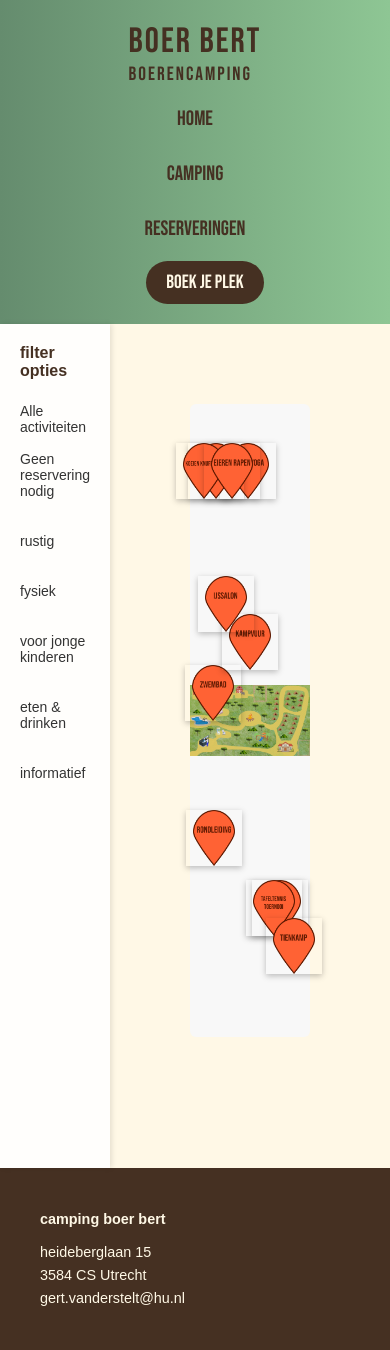
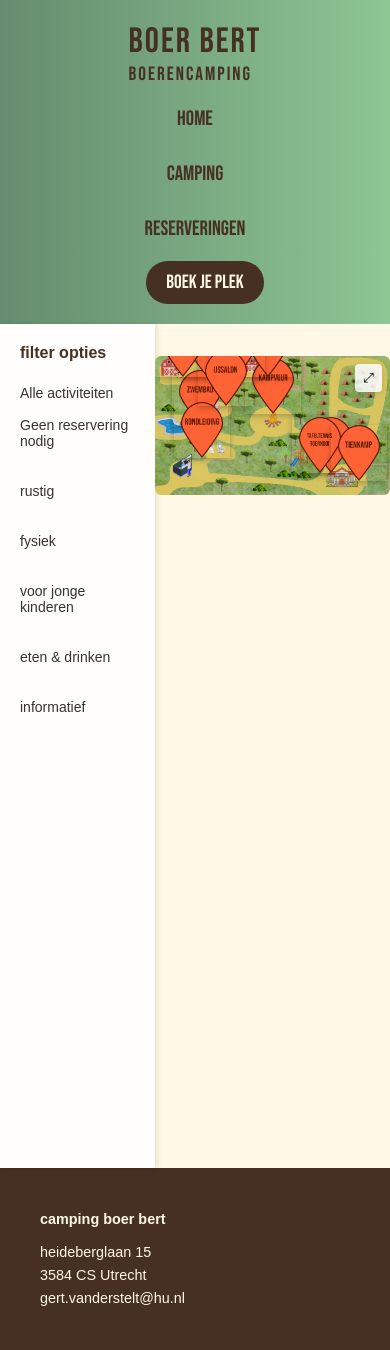
Before and after one commit to timdegroot05/Porthoes, a PHP site: page /activiteitenKaart.php in a window 390 px wide. Run offline with PHP 8.4, Linux system fonts and the light colour scheme; data comes from the database, SQL or seed files in the repository.

Commit message:
responsive homepagina

```diff
--- a/public/activiteitenKaart.php
+++ b/public/activiteitenKaart.php
@@ -64,9 +64,12 @@
     }
     ?>
 
-    <div class="map-wrapper">
-        <div id="map" style="background-image: url('<?= htmlspecialchars($mapImage) ?>');"></div>
-        <div id="pins" aria-hidden="false"></div>
+    <div class="map-wrapper" id="map-wrapper">
+        <div id="map">
+            <img id="map-image" src="<?= htmlspecialchars($mapImage) ?>" alt="Map">
+            <button id="fullscreen-toggle" class="fullscreen-btn" aria-label="Toggle fullscreen">⤢</button>
+            <div id="pins" aria-hidden="false"></div>
+        </div>
     </div>
 
     <noscript>
@@ -83,7 +86,11 @@
         const pins = <?php echo json_encode($pins, JSON_HEX_TAG); ?>;
 
         document.addEventListener('DOMContentLoaded', () => {
+            const mapWrapper = document.getElementById('map-wrapper');
+            const mapEl = document.getElementById('map');
+            const mapImg = document.getElementById('map-image');
             const pinsContainer = document.getElementById('pins');
+            const fsBtn = document.getElementById('fullscreen-toggle');
             const activityById = {};
             activities.forEach(a => activityById[a.id] = a);
 
@@ -94,8 +101,9 @@
                 const el = document.createElement('button');
                 el.type = 'button';
                 el.className = 'pin';
-                el.style.left = pin.x + '%';
-                el.style.top = pin.y + '%';
+                // store percent coords; we will convert to pixel positions later
+                el.dataset.x = pin.x;
+                el.dataset.y = pin.y;
                 const activity = pin.activity_id ? activityById[pin.activity_id] : null;
                 const title = activity ? activity.naam : (pin.label || pin.image);
                 el.title = title;
@@ -117,10 +125,30 @@
                 return el;
             }
 
+            function positionPins() {
+                if (!mapImg || !pinsContainer) return;
+                const imgRect = mapImg.getBoundingClientRect();
+                const mapRect = mapEl.getBoundingClientRect();
+                const offsetLeft = imgRect.left - mapRect.left;
+                const offsetTop = imgRect.top - mapRect.top;
+                const imgW = imgRect.width;
+                const imgH = imgRect.height;
+                if (imgW === 0 || imgH === 0) return;
+
+                Array.from(pinsContainer.children).forEach(el => {
+                    const x = parseFloat(el.dataset.x);
+                    const y = parseFloat(el.dataset.y);
+                    if (isNaN(x) || isNaN(y)) return;
+                    const leftPx = offsetLeft + (x / 100) * imgW;
+                    const topPx = offsetTop + (y / 100) * imgH;
+                    el.style.left = leftPx + 'px';
+                    el.style.top = topPx + 'px';
+                });
+            }
+
             function renderPins(filterTag = '') {
                 clearPins();
                 pins.forEach(pin => {
-                    // determine pin tag: explicit tag, or activity tag if linked
                     let pinTag = pin.tag || (pin.activity_id && activityById[pin.activity_id] ? activityById[pin.activity_id].tag : '');
                     if (filterTag && filterTag !== '') {
                         if (!pinTag || pinTag.indexOf(filterTag) === -1) return;
@@ -128,7 +156,32 @@
                     const pEl = createPinElement(pin);
                     if (pEl) pinsContainer.appendChild(pEl);
                 });
+
+                if (mapImg.complete && mapImg.naturalWidth !== 0) {
+                    positionPins();
+                } else {
+                    mapImg.addEventListener('load', positionPins, { once: true });
+                    setTimeout(positionPins, 50);
+                }
             }
+
+            // fullscreen toggle
+            fsBtn.addEventListener('click', () => {
+                if (!document.fullscreenElement) {
+                    mapWrapper.requestFullscreen().catch(() => {});
+                } else {
+                    document.exitFullscreen().catch(() => {});
+                }
+            });
+
+            document.addEventListener('fullscreenchange', () => {
+                positionPins();
+                if (document.fullscreenElement) fsBtn.textContent = '⤡';
+                else fsBtn.textContent = '⤢';
+            });
+
+            window.addEventListener('resize', positionPins);
+            window.addEventListener('orientationchange', positionPins);
 
             // apply initial filter based on ?tag= in URL if present
             const params = new URLSearchParams(window.location.search);
@@ -169,30 +222,57 @@
 
 <style>
     .map-wrapper {
-        position: relative;
-        width: 100%;
-        height: 75%;
-        margin: 5rem;
+        max-width: 1200px;
+        width: calc(100% - 4rem);
+        margin: 2rem auto;
         box-sizing: border-box;
     }
 
     #map {
+        position: relative;
         width: 100%;
-        height: 100%;
-        background-size: contain;
-        background-position: center;
-        background-repeat: no-repeat;
         border-radius: 6px;
         background-color: #f8f8f8;
+        overflow: hidden;
+    }
+
+    #map img {
+        display: block;
+        width: 100%;
+        height: auto;
+        max-width: 100%;
     }
 
     #pins {
         position: absolute;
-        top: 0;
-        left: 0;
-        right: 0;
-        bottom: 0;
+        inset: 0;
         pointer-events: none; /* allow pointer events on pin children */
+    }
+
+    .fullscreen-btn {
+        position: absolute;
+        top: 8px;
+        right: 8px;
+        z-index: 3;
+        background: rgba(255,255,255,0.85);
+        border: none;
+        border-radius: 4px;
+        padding: 6px 8px;
+        cursor: pointer;
+        box-shadow: 0 2px 6px rgba(0,0,0,0.12);
+    }
+
+    .map-wrapper:fullscreen, .map-wrapper:-webkit-full-screen {
+        width: 100vw !important;
+        height: 100vh !important;
+        margin: 0 !important;
+        max-width: none;
+    }
+
+    .map-wrapper:fullscreen #map img, .map-wrapper:-webkit-full-screen #map img {
+        width: 100%;
+        height: 100%;
+        object-fit: contain;
     }
 
     .pin {
```
